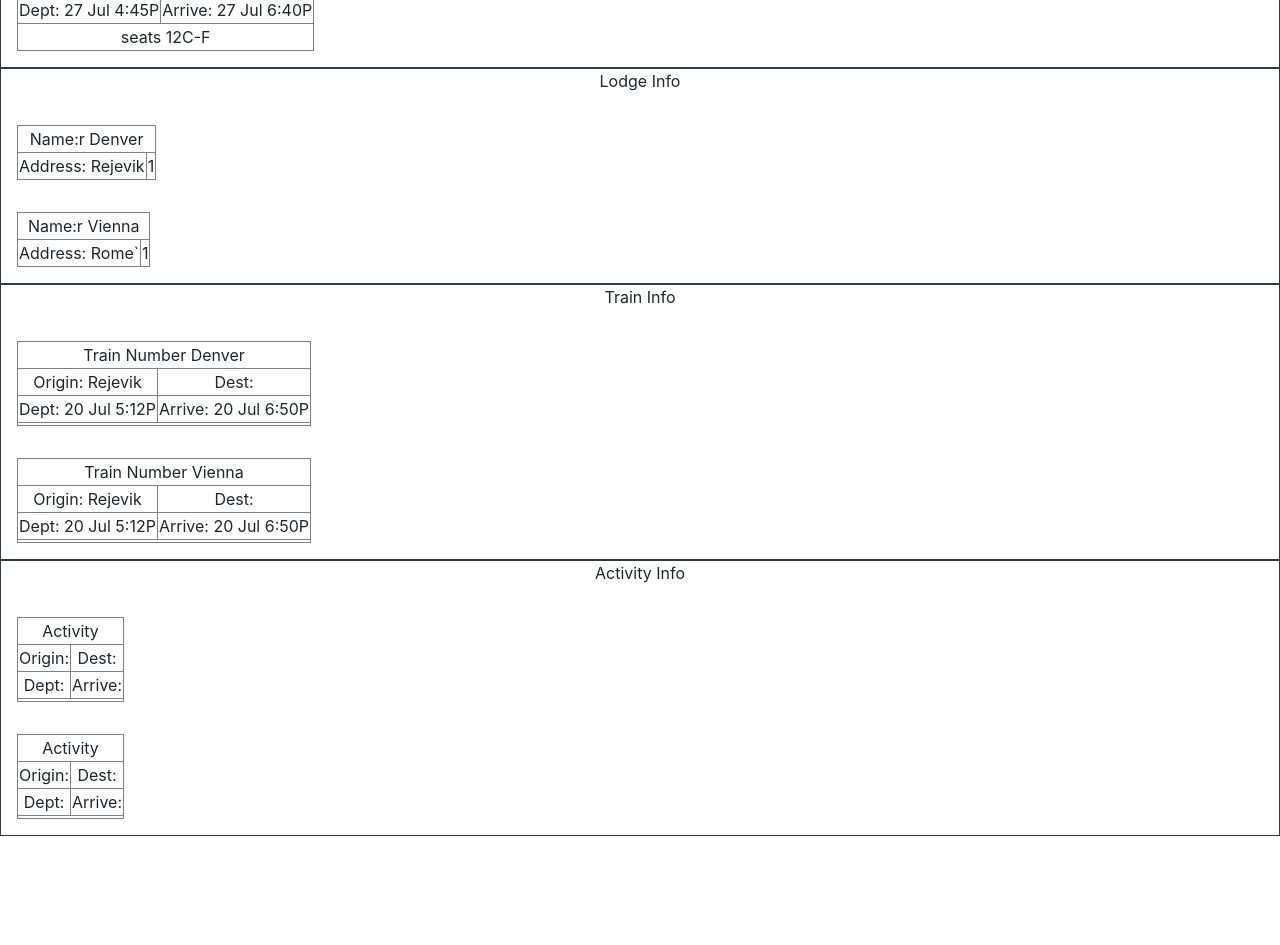
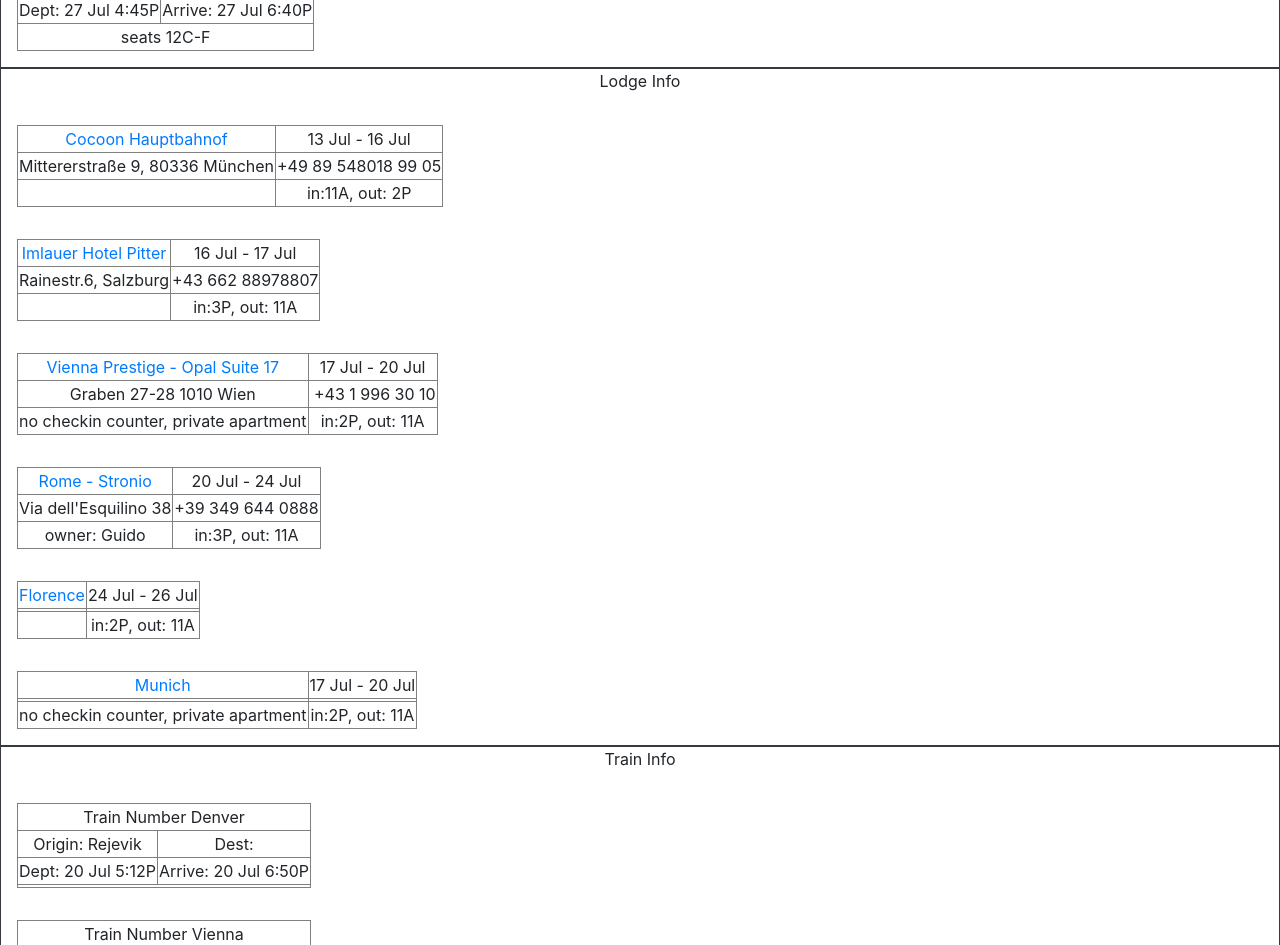
Before and after one commit to mcliff1/europe2019, a React (Create React App) app: page / in a window 1280 px wide. Shown: the part 820-1765 px from the top of the page. Before the commit the page ends 1656 px from the top, so only its background shows below. Built offline with nearby package versions, Linux system fonts and the light colour scheme.

Commit message:
updates to lodging

```diff
--- a/src/components/LodgeDetail.jsx
+++ b/src/components/LodgeDetail.jsx
@@ -8,8 +8,9 @@
       <div className="p-3">
         <table className="Table" border="1">
           <tbody>
-            <tr><td colspan="2">Name:r {info.name}</td></tr>
-            <tr><td>Address: {info.address}</td><td>1</td></tr>
+            <tr><td colspan="2"><a href={info.url}>{info.name}</a></td><td>{info.arrive} - {info.depart}</td></tr>
+            <tr><td colspan="2">{info.address}</td><td>{info.phone}</td></tr>
+            <tr><td colspan="2">{info.note}</td><td>in:{info.checkin}, out: {info.checkout}</td></tr>
           </tbody>
         </table>
       </div>
--- a/src/components/LodgeInfo.jsx
+++ b/src/components/LodgeInfo.jsx
@@ -3,20 +3,71 @@
 
 const lodgeInfo = [
   {
-    name: "Denver",
-    address: "Rejevik",
-    departure: "20 Jul 5:12P",
-    arrival: "20 Jul 6:50P",
+    name: "Cocoon Hauptbahnof",
+    address: "Mittererstraße 9, 80336 München",
+    arrive: "13 Jul",
+    depart: "16 Jul",
+    phone: "+49 89 548018 99 05",
+    maps: "https://www.google.de/maps/place/Hotel+Cocoon+Hauptbahnhof/@48.137959,11.5554048,17z/data=!3m1!4b1!4m9!3m8!1s0x479e75f8ec7a8db3:0x1183cb78b077c535!5m3!1s2018-08-12!4m1!1i2!8m2!3d48.137959!4d11.5575934",
+    email: "hauptbahnhof@cocoon-hotels.de",
+    checkout: "2P",
+    checkin: "11A",
+    url: "https://cocoon-hotels.de/en/cocoon-hauptbahnhof.html",
+    note: ""
+  },
+  {
+    name: "Imlauer Hotel Pitter",
+    address: "Rainestr.6, Salzburg",
+    phone: "+43 662 88978807",
+    arrive: "16 Jul",
+    depart: "17 Jul",
+    checkin: "3P",
+    checkout: "11A",
+    url: "https://imlauer.com/hotel-pitter-salzburg/",
+    note: ""
+  },
+  {
+    name: "Vienna Prestige - Opal Suite 17",
+    address: "Graben 27-28 1010 Wien",
+    phone: " +43 1 996 30 10",
+    email: "reception@welcome2vienna.com",
+    arrive: "17 Jul",
+    depart: "20 Jul",
+    checkin: "2P",
+    checkout: "11A",
+    url: "",
+    note: "no checkin counter, private apartment"
+  },
+  {
+    name: "Rome - Stronio",
+    address: "Via dell'Esquilino 38",
+    phone: "+39 349 644 0888",
+    arrive: "20 Jul",
+    depart: "24 Jul",
+    checkin: "3P",
+    checkout: "11A",
+    url: "https://www.vrbo.com/8086018ha",
+    note: "owner: Guido"
+  },
+  {
+    name: "Florence",
+    address: "",
+    arrive: "24 Jul",
+    depart: "26 Jul",
+    checkin: "2P",
+    checkout: "11A",
     url: "",
     note: ""
   },
   {
-    name: "Vienna",
-    address: "Rome`",
-    departure: "20 Jul 5:12P",
-    arrival: "20 Jul 6:50P",
+    name: "Munich",
+    address: "",
+    arrive: "17 Jul",
+    depart: "20 Jul",
+    checkin: "2P",
+    checkout: "11A",
     url: "",
-    note: ""
+    note: "no checkin counter, private apartment"
   }
 ]
 
```
